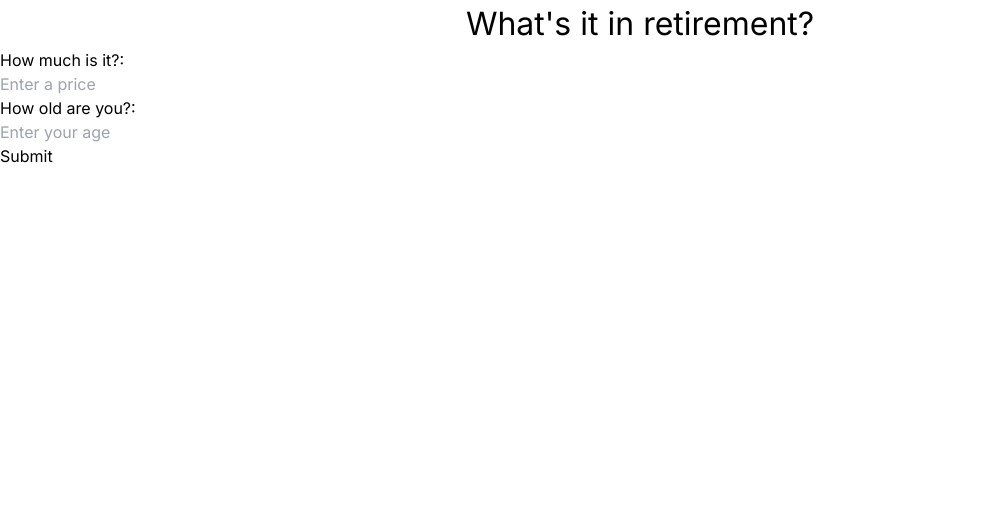
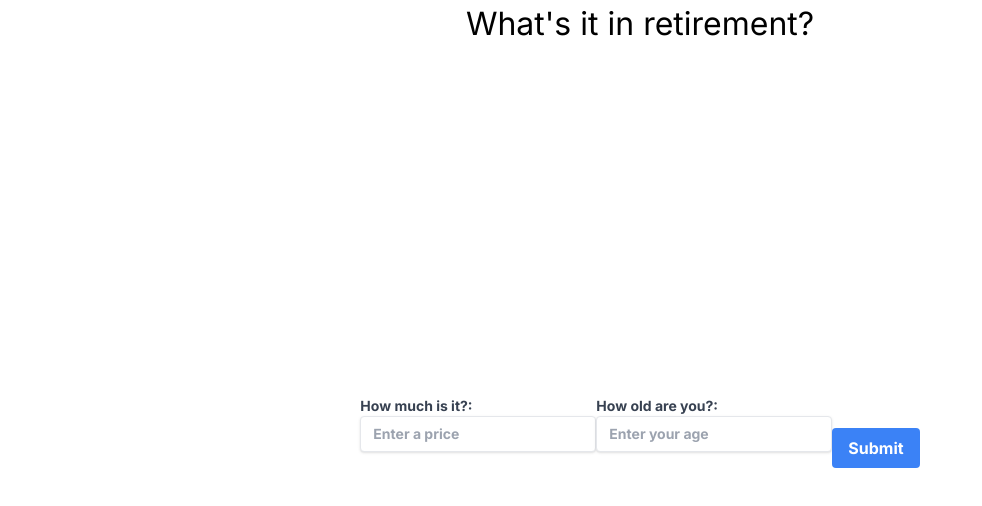
Before and after one commit to SamHuque/whatsitinretirement, a Next.js app: page / in a window 1280 px wide. Shown: the top 506 px of the page, without its empty margins (0-982 px from the left). Built offline with nearby package versions, Linux system fonts and the light colour scheme.

Commit message:
added styling (#8)

```diff
--- a/app/page.tsx
+++ b/app/page.tsx
@@ -41,28 +41,34 @@
   return (
     <div>
       <h1>What&apos;s it in retirement?</h1>
-      <form onSubmit={handleSubmit}>
-        <label>
+      <div className="flex justify-center items-center h-screen">
+        <form className="flex justify-center items-center h-screen" onSubmit={handleSubmit}>
+          <div className="mb-4">
+            <label className="block text-gray-700 text-sm font-bold mb-2">
               How much is it?: <br></br>
-          <input
+              <input className="shadow appearance-none border rounded w-full py-2 px-3 text-gray-700 leading-tight focus:outline-none focus:shadow-outline"
                 type="text"
                 value={number === 0 ? '' : number}
                 onChange={handleNumberChange}
                 placeholder="Enter a price"
               />
             </label><br></br>
-        <label>
+          </div>
+          <div className="mb-4">
+            <label className="block text-gray-700 text-sm font-bold mb-2">
               How old are you?: <br></br>
-          <input
+              <input className="shadow appearance-none border rounded w-full py-2 px-3 text-gray-700 leading-tight focus:outline-none focus:shadow-outline"
                 type="text"
                 value={age === 0 ? '' : age}
                 onChange={handleAgeChange}
                 placeholder="Enter your age"
               />
             </label><br></br>
-      <button type="submit">Submit</button>
-      {isVIsible && (<p>Your investment will be worth {futurePrice} in retirement</p>)}
+          </div>
+        <button className="bg-blue-500 hover:bg-blue-700 text-white font-bold py-2 px-4 rounded focus:outline-none focus:shadow-outline" type="submit">Submit</button>
+        {isVIsible && (<p className="text-sm text-gray-600 mb-4">Your investment will be worth {futurePrice} in retirement</p>)}
       </form>
+    </div>
     </div>
   );
 }
```
Lines whose indentation alone changed are shown as unchanged.
